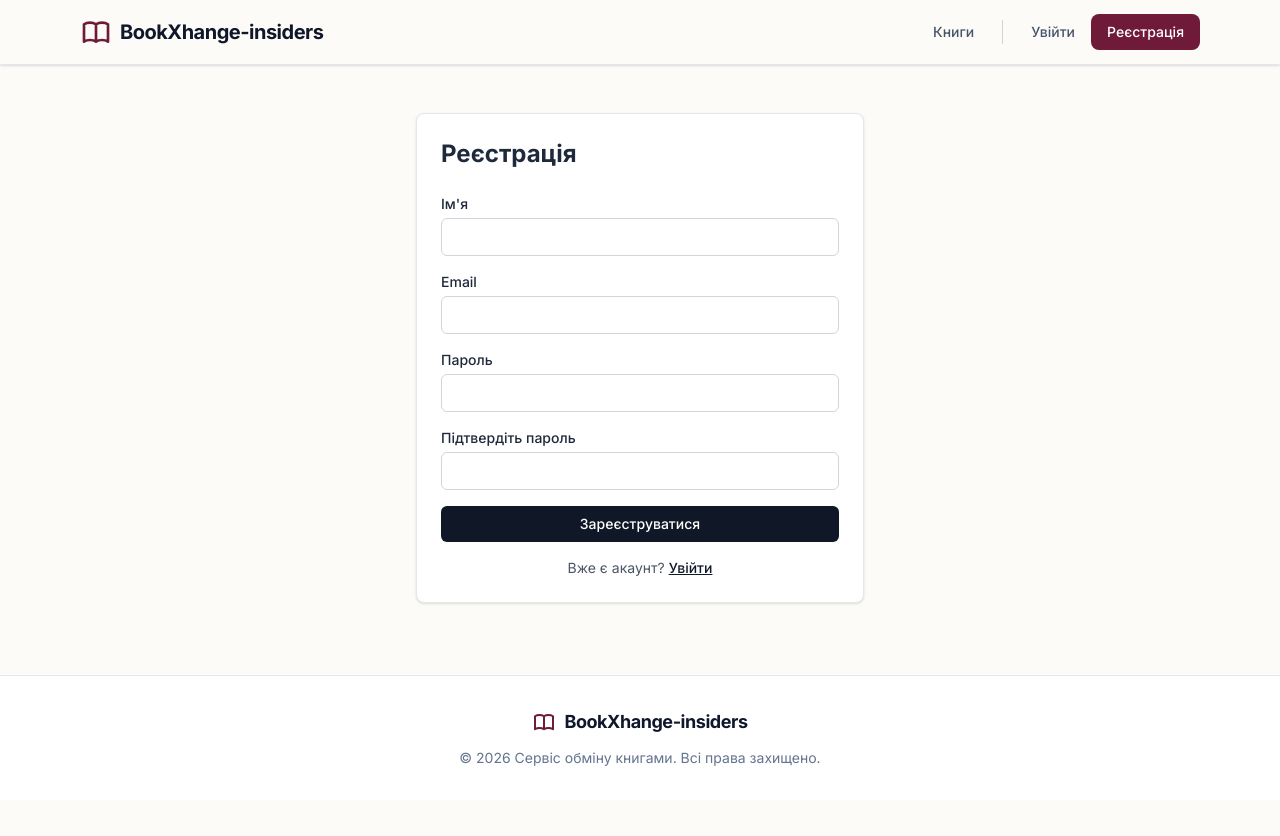
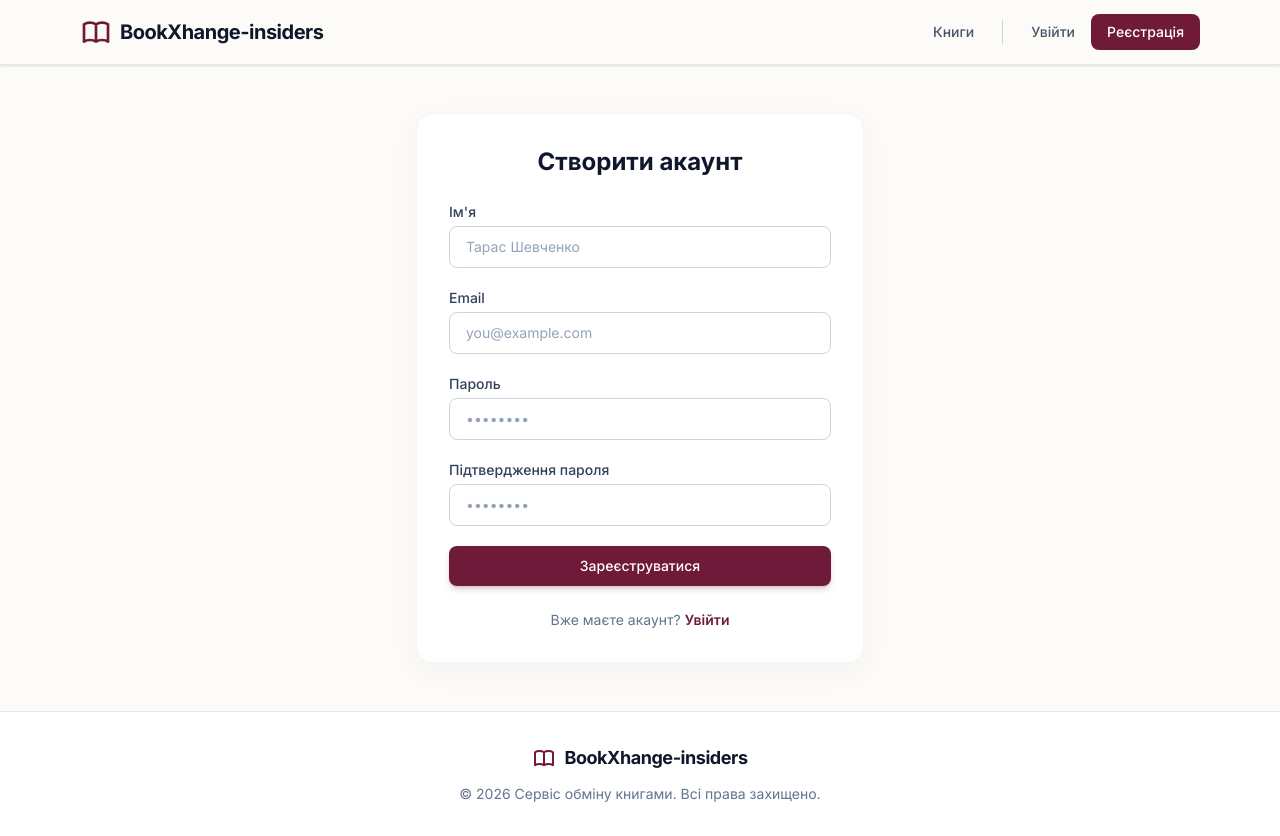
Before and after one commit to Svjatoslav22/book-exchange-test, a Next.js app in the folder frontend/: page /register in a window 1280 px wide. Before the commit the page ends 800 px from the top, so only its background shows below. Built offline with nearby package versions, Linux system fonts and the light colour scheme; no server answers.

Commit message:
Polish login and registration forms

```diff
--- a/frontend/src/app/login/page.tsx
+++ b/frontend/src/app/login/page.tsx
@@ -37,44 +37,77 @@ export default function LoginPage() {
   };
 
   return (
-    <div className="mx-auto max-w-md rounded-lg border border-gray-200 bg-white p-6 shadow-sm">
-      <h1 className="mb-6 text-2xl font-bold">Вхід</h1>
+    <div className="mx-auto max-w-md">
+      <div className="rounded-2xl border border-slate-100 bg-white p-8 shadow-[0_8px_30px_rgb(0,0,0,0.04)]">
+        <h1 className="mb-6 text-center text-2xl font-bold text-slate-900">
+          Вітаємо знову!
+        </h1>
 
-      <form onSubmit={handleSubmit(onSubmit)} className="space-y-4" noValidate>
+        <form onSubmit={handleSubmit(onSubmit)} className="space-y-5" noValidate>
           <div>
-          <label htmlFor="email" className="mb-1 block text-sm font-medium">
+            <label htmlFor="email" className="mb-1 block text-sm font-medium text-slate-700">
               Email
             </label>
             <input
               id="email"
               type="email"
+              placeholder="you@example.com"
               autoComplete="email"
               {...register('email')}
-            className="w-full rounded-md border border-gray-300 px-3 py-2 text-sm focus:border-gray-900 focus:outline-none"
+              className={`w-full rounded-lg border px-4 py-2.5 text-sm outline-none transition-all ${
+                errors.email
+                  ? 'border-red-400 text-red-900 focus:ring-2 focus:ring-red-200'
+                  : 'border-slate-300 focus:border-burgundy focus:ring-2 focus:ring-burgundy/20'
+              }`}
             />
             {errors.email && (
-            <p className="mt-1 text-sm text-red-600">{errors.email.message}</p>
+              <p className="mt-1.5 flex items-center gap-1 text-xs text-red-500">
+                <svg className="h-4 w-4 shrink-0" fill="none" stroke="currentColor" viewBox="0 0 24 24">
+                  <path
+                    strokeLinecap="round"
+                    strokeLinejoin="round"
+                    strokeWidth={2}
+                    d="M12 8v4m0 4h.01M21 12a9 9 0 11-18 0 9 9 0 0118 0z"
+                  />
+                </svg>
+                {errors.email.message}
+              </p>
             )}
           </div>
 
           <div>
-          <label htmlFor="password" className="mb-1 block text-sm font-medium">
+            <label htmlFor="password" className="mb-1 block text-sm font-medium text-slate-700">
               Пароль
             </label>
             <input
               id="password"
               type="password"
+              placeholder="••••••••"
               autoComplete="current-password"
               {...register('password')}
-            className="w-full rounded-md border border-gray-300 px-3 py-2 text-sm focus:border-gray-900 focus:outline-none"
+              className={`w-full rounded-lg border px-4 py-2.5 text-sm outline-none transition-all ${
+                errors.password
+                  ? 'border-red-400 text-red-900 focus:ring-2 focus:ring-red-200'
+                  : 'border-slate-300 focus:border-burgundy focus:ring-2 focus:ring-burgundy/20'
+              }`}
             />
             {errors.password && (
-            <p className="mt-1 text-sm text-red-600">{errors.password.message}</p>
+              <p className="mt-1.5 flex items-center gap-1 text-xs text-red-500">
+                <svg className="h-4 w-4 shrink-0" fill="none" stroke="currentColor" viewBox="0 0 24 24">
+                  <path
+                    strokeLinecap="round"
+                    strokeLinejoin="round"
+                    strokeWidth={2}
+                    d="M12 8v4m0 4h.01M21 12a9 9 0 11-18 0 9 9 0 0118 0z"
+                  />
+                </svg>
+                {errors.password.message}
+              </p>
             )}
           </div>
 
           {serverError && (
-          <p className="rounded-md bg-red-50 px-3 py-2 text-sm text-red-700">
+            <p className="rounded-lg border border-red-200 bg-red-50 px-4 py-2.5 text-sm text-red-700">
               {serverError}
             </p>
           )}
@@ -82,18 +115,19 @@ export default function LoginPage() {
           <button
             type="submit"
             disabled={isSubmitting}
-          className="w-full rounded-md bg-gray-900 px-4 py-2 text-sm font-medium text-white hover:bg-gray-700 disabled:opacity-50"
+            className="w-full rounded-lg bg-burgundy py-2.5 text-sm font-medium text-white shadow-md shadow-burgundy/20 transition-all hover:bg-burgundy-hover focus:ring-4 focus:ring-burgundy/20 disabled:opacity-50"
           >
             {isSubmitting ? 'Вхід...' : 'Увійти'}
           </button>
         </form>
 
-      <p className="mt-4 text-center text-sm text-gray-600">
-        Немає акаунта?{' '}
-        <Link href="/register" className="font-medium text-gray-900 underline">
+        <p className="mt-6 text-center text-sm text-slate-500">
+          Немає акаунту?{' '}
+          <Link href="/register" className="font-semibold text-burgundy hover:underline">
             Зареєструватися
           </Link>
         </p>
       </div>
+    </div>
   );
 }
--- a/frontend/src/app/register/page.tsx
+++ b/frontend/src/app/register/page.tsx
@@ -10,8 +10,12 @@ import { useAuth } from '@/context/AuthContext';
 import { registerSchema, type RegisterFormValues } from '@/lib/validations/auth';
 import type { AuthResponse } from '@/types';
 
-const inputClassName =
-  'w-full rounded-md border border-gray-300 px-3 py-2 text-sm focus:border-gray-900 focus:outline-none';
+const getInputClass = (hasError: boolean) =>
+  `w-full rounded-lg border px-4 py-2.5 text-sm outline-none transition-all ${
+    hasError
+      ? 'border-red-400 text-red-900 focus:ring-2 focus:ring-red-200'
+      : 'border-slate-300 focus:border-burgundy focus:ring-2 focus:ring-burgundy/20'
+  }`;
 
 export default function RegisterPage() {
   const router = useRouter();
@@ -45,78 +49,126 @@ export default function RegisterPage() {
   };
 
   return (
-    <div className="mx-auto max-w-md rounded-lg border border-gray-200 bg-white p-6 shadow-sm">
-      <h1 className="mb-6 text-2xl font-bold">Реєстрація</h1>
+    <div className="mx-auto max-w-md">
+      <div className="rounded-2xl border border-slate-100 bg-white p-8 shadow-[0_8px_30px_rgb(0,0,0,0.04)]">
+        <h1 className="mb-6 text-center text-2xl font-bold text-slate-900">
+          Створити акаунт
+        </h1>
 
-      <form onSubmit={handleSubmit(onSubmit)} className="space-y-4" noValidate>
+        <form onSubmit={handleSubmit(onSubmit)} className="space-y-5" noValidate>
           <div>
-          <label htmlFor="name" className="mb-1 block text-sm font-medium">
+            <label htmlFor="name" className="mb-1 block text-sm font-medium text-slate-700">
               Ім&apos;я
             </label>
             <input
               id="name"
               type="text"
+              placeholder="Тарас Шевченко"
               autoComplete="name"
               {...register('name')}
-            className={inputClassName}
+              className={getInputClass(Boolean(errors.name))}
             />
             {errors.name && (
-            <p className="mt-1 text-sm text-red-600">{errors.name.message}</p>
+              <p className="mt-1.5 flex items-center gap-1 text-xs text-red-500">
+                <svg className="h-4 w-4 shrink-0" fill="none" stroke="currentColor" viewBox="0 0 24 24">
+                  <path
+                    strokeLinecap="round"
+                    strokeLinejoin="round"
+                    strokeWidth={2}
+                    d="M12 8v4m0 4h.01M21 12a9 9 0 11-18 0 9 9 0 0118 0z"
+                  />
+                </svg>
+                {errors.name.message}
+              </p>
             )}
           </div>
 
           <div>
-          <label htmlFor="email" className="mb-1 block text-sm font-medium">
+            <label htmlFor="email" className="mb-1 block text-sm font-medium text-slate-700">
               Email
             </label>
             <input
               id="email"
               type="email"
+              placeholder="you@example.com"
               autoComplete="email"
               {...register('email')}
-            className={inputClassName}
+              className={getInputClass(Boolean(errors.email))}
             />
             {errors.email && (
-            <p className="mt-1 text-sm text-red-600">{errors.email.message}</p>
+              <p className="mt-1.5 flex items-center gap-1 text-xs text-red-500">
+                <svg className="h-4 w-4 shrink-0" fill="none" stroke="currentColor" viewBox="0 0 24 24">
+                  <path
+                    strokeLinecap="round"
+                    strokeLinejoin="round"
+                    strokeWidth={2}
+                    d="M12 8v4m0 4h.01M21 12a9 9 0 11-18 0 9 9 0 0118 0z"
+                  />
+                </svg>
+                {errors.email.message}
+              </p>
             )}
           </div>
 
           <div>
-          <label htmlFor="password" className="mb-1 block text-sm font-medium">
+            <label htmlFor="password" className="mb-1 block text-sm font-medium text-slate-700">
               Пароль
             </label>
             <input
               id="password"
               type="password"
+              placeholder="••••••••"
               autoComplete="new-password"
               {...register('password')}
-            className={inputClassName}
+              className={getInputClass(Boolean(errors.password))}
             />
             {errors.password && (
-            <p className="mt-1 text-sm text-red-600">{errors.password.message}</p>
+              <p className="mt-1.5 flex items-center gap-1 text-xs text-red-500">
+                <svg className="h-4 w-4 shrink-0" fill="none" stroke="currentColor" viewBox="0 0 24 24">
+                  <path
+                    strokeLinecap="round"
+                    strokeLinejoin="round"
+                    strokeWidth={2}
+                    d="M12 8v4m0 4h.01M21 12a9 9 0 11-18 0 9 9 0 0118 0z"
+                  />
+                </svg>
+                {errors.password.message}
+              </p>
             )}
           </div>
 
           <div>
-          <label htmlFor="confirmPassword" className="mb-1 block text-sm font-medium">
-            Підтвердіть пароль
+            <label
+              htmlFor="confirmPassword"
+              className="mb-1 block text-sm font-medium text-slate-700"
+            >
+              Підтвердження пароля
             </label>
             <input
               id="confirmPassword"
               type="password"
+              placeholder="••••••••"
               autoComplete="new-password"
               {...register('confirmPassword')}
-            className={inputClassName}
+              className={getInputClass(Boolean(errors.confirmPassword))}
             />
             {errors.confirmPassword && (
-            <p className="mt-1 text-sm text-red-600">
+              <p className="mt-1.5 flex items-center gap-1 text-xs text-red-500">
+                <svg className="h-4 w-4 shrink-0" fill="none" stroke="currentColor" viewBox="0 0 24 24">
+                  <path
+                    strokeLinecap="round"
+                    strokeLinejoin="round"
+                    strokeWidth={2}
+                    d="M12 8v4m0 4h.01M21 12a9 9 0 11-18 0 9 9 0 0118 0z"
+                  />
+                </svg>
                 {errors.confirmPassword.message}
               </p>
             )}
           </div>
 
           {serverError && (
-          <p className="rounded-md bg-red-50 px-3 py-2 text-sm text-red-700">
+            <p className="rounded-lg border border-red-200 bg-red-50 px-4 py-2.5 text-sm text-red-700">
               {serverError}
             </p>
           )}
@@ -124,18 +176,19 @@ export default function RegisterPage() {
           <button
             type="submit"
             disabled={isSubmitting}
-          className="w-full rounded-md bg-gray-900 px-4 py-2 text-sm font-medium text-white hover:bg-gray-700 disabled:opacity-50"
+            className="w-full rounded-lg bg-burgundy py-2.5 text-sm font-medium text-white shadow-md shadow-burgundy/20 transition-all hover:bg-burgundy-hover focus:ring-4 focus:ring-burgundy/20 disabled:opacity-50"
           >
             {isSubmitting ? 'Створення акаунта...' : 'Зареєструватися'}
           </button>
         </form>
 
-      <p className="mt-4 text-center text-sm text-gray-600">
-        Вже є акаунт?{' '}
-        <Link href="/login" className="font-medium text-gray-900 underline">
+        <p className="mt-6 text-center text-sm text-slate-500">
+          Вже маєте акаунт?{' '}
+          <Link href="/login" className="font-semibold text-burgundy hover:underline">
             Увійти
           </Link>
         </p>
       </div>
+    </div>
   );
 }
```
Lines whose indentation alone changed are shown as unchanged.
